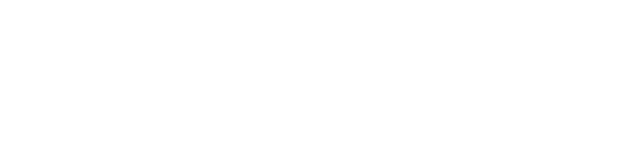
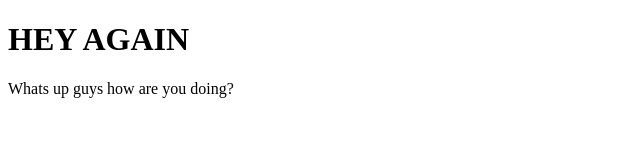
Before and after one commit to joseph91939/joseph91939.github.io, a plain HTML site: page index.html in a window 1280 px wide. Shown: the whole page, without its empty margins (0-640 px from the left). Drawn offline with Linux system fonts and the light colour scheme.

Commit message:
HEY AGAIN and Whats up guys

```diff
--- a/index.html
+++ b/index.html
@@ -2,3 +2,8 @@
 <html>
     <head>
         <title>hey whats up</title>
+    </head>
+    <body>
+        <h1>HEY AGAIN</h1>
+        <p>
+            Whats up guys how are you doing?
```
